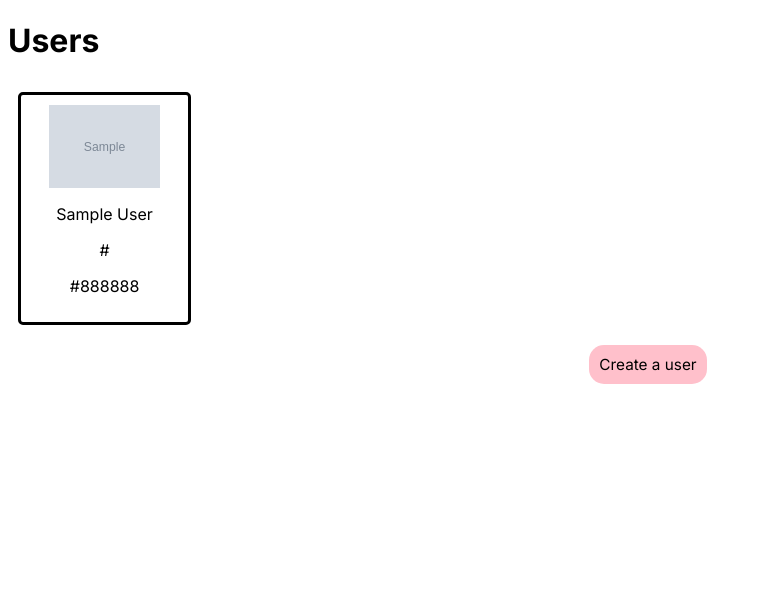
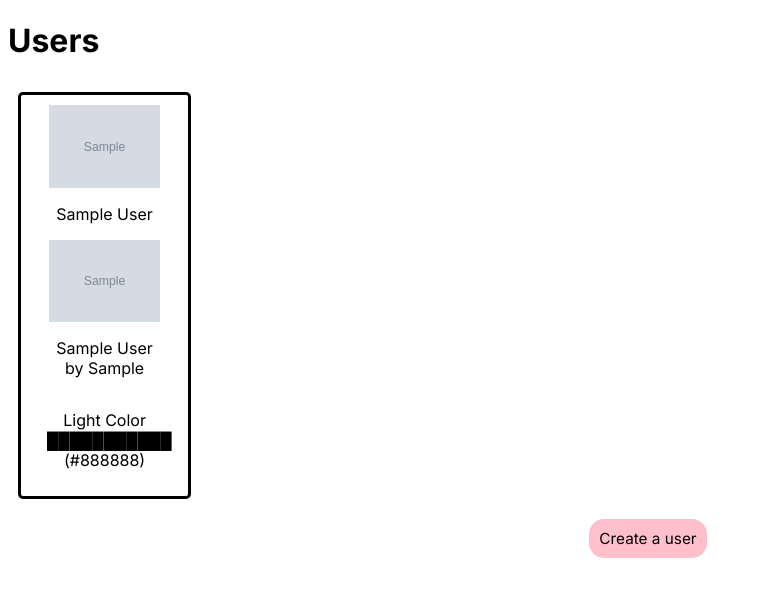
Before and after one commit to SolderFumes/hestia, a Flask app: page /userlist in a window 1280 px wide. Shown: the top 597 px of the page, without its empty margins (0-760 px from the left). Run offline with Flask 3, Linux system fonts and the light colour scheme; tables that the repository leaves empty hold one stand-in row (values such as "Sample post"); grey boxes marked "Sample" are stand-in pictures.

Commit message:
Album art and Song info displayed on site Prettified the site and the user's song's artist, song name, and album cover are now all stored in the DB to reduce API calls and simplify jinja code.

```diff
--- a/db.py
+++ b/db.py
@@ -1,5 +1,6 @@
 from sqlalchemy import Column, Integer, String, create_engine
 from sqlalchemy.orm import declarative_base, sessionmaker
+from spotifyapi import get_song
 
 Base = declarative_base() # Base is a class that will track all of the tables we create and allows us to create new tables by subclassing it.
 
@@ -12,6 +13,9 @@ class User(Base):
     img = Column(String, nullable=False)
     name = Column(String, nullable=False)
     song_url = Column(String)
+    song_cover_url = Column(String)
+    song_artist = Column(String)
+    song_name = Column(String)
     light_color = Column(String) # json for r, g, and b
 
 
@@ -33,12 +37,10 @@ Base.metadata.create_all(engine)
 def add_user(img, name, song_url='',light_color='255'):
     # if user does not already exist, create them
     if session.query(User).filter_by(name=name).first() == None:
-        user_to_add = User(img=img, name=name, song_url=song_url, light_color=light_color)
-        print('created user')
+        song_name, song_artist, song_cover_url = get_song(song_url)
+        user_to_add = User(img=img, name=name, song_url=song_url, song_cover_url=song_cover_url, song_artist=song_artist, song_name=song_name, light_color=light_color)
         session.add(user_to_add)
-        print('added user')
         session.commit()
-        print('committed user add')
 
 def update_user(uname, **kwargs):
     user = session.query(User).filter_by(name=uname).first()
--- a/main.py
+++ b/main.py
@@ -67,9 +67,8 @@ while True:
         user = get_user(user_name) # db object
 
         ### SET DATA ###
-        song_name, song_artist = get_song(user.song_url)
         r, g, b = user.light_color.split(',')
-        announce_data['media_content_id'] = f'media-source://tts/cloud?message="Welcome, {user_name}. Now playing {song_name} by {song_artist}."'
+        announce_data['media_content_id'] = f'media-source://tts/cloud?message="Welcome, {user.name}. Now playing {user.song_name} by {user.song_artist}."'
         song_data['media_content_id'] = user.song_url
         light_data = {'entity_id': 'light.lukafloodlight', 'rgb_color': [r,g,b]}
 
--- a/static/css/userlist.css
+++ b/static/css/userlist.css
@@ -91,6 +91,15 @@ body {
     display: inline-flex;
 }
 
+.userDetails {
+    display: flex;
+    flex-direction: column;
+}
+
+.userDetails p, .userDetails img {
+    margin: 1rem;
+}
+
 .userBox {
     border: 3px black solid;
     border-radius: 5px;
--- a/templates/userlist.html
+++ b/templates/userlist.html
@@ -23,8 +23,9 @@
                     <img src="{{ user.img }}">
                     <div class="userDetails">
                         <p>{{ user.name }}</p>
-                        <p>{{ user.song_url }}</p>
-                        <p>{{ user.light_color }}</p>
+                        <img src="{{ user.song_cover_url }}">
+                        <p>{{ user.song_name }} by {{ user.song_artist }}</p>
+                        <p style="color: rgb( {{ user.light_color }})">Light Color <br>███████████<br>({{ user.light_color }})</p>
                     </div>
                 </div>
             {% endfor %}
```
Also changed, not shown: spotifyapi.py (+7 -4 lines), app.py (line endings or trailing spaces).
